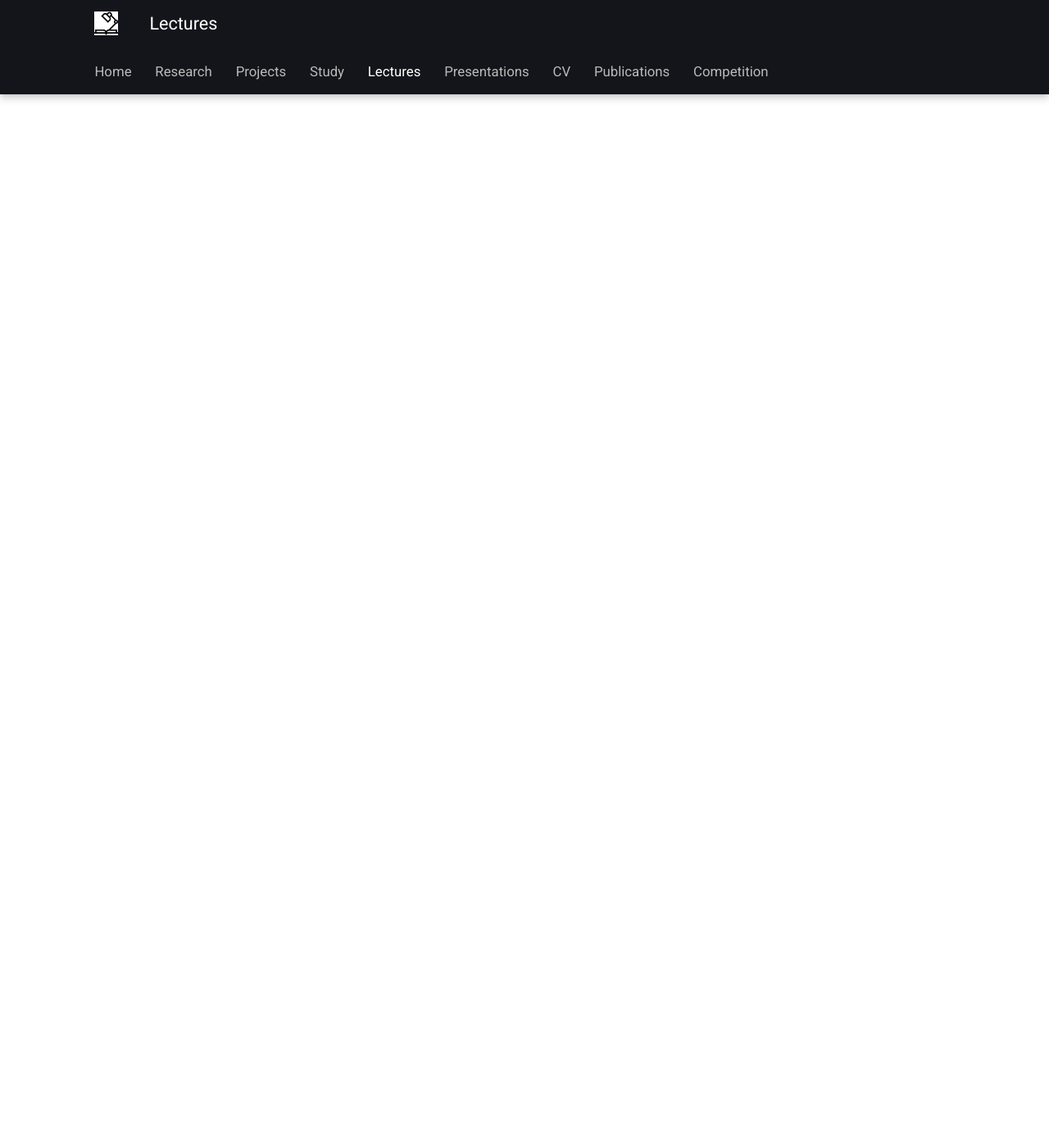
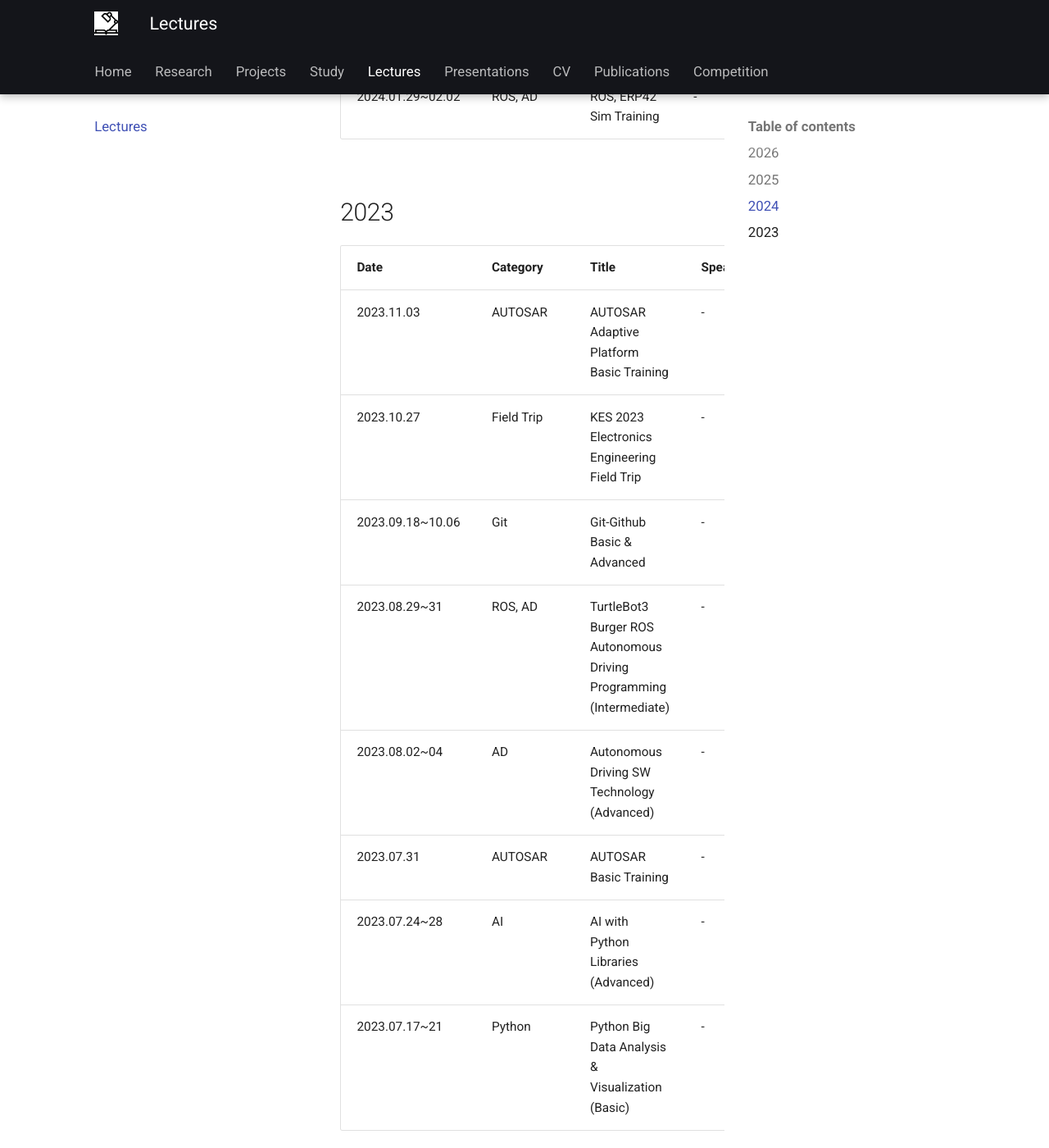
Before and after one commit to YSH-research/YSH-research.github.io, an MkDocs documentation site: the page built from docs/lecture.md, in a window 1280 px wide and 1400 px high, scrolled down 1179 px. Shown: the whole window at 82% size. Built offline with MkDocs 1.6.1 and Material for MkDocs 9.7.7, drawn with Linux system fonts in a browser that asks for light colours; some of the changed text lies outside the part shown.

Commit message:
Add 2023-2024 CBNU extracurricular programs to lecture.md

```diff
--- a/docs/lecture.md
+++ b/docs/lecture.md
@@ -18,3 +18,24 @@
 | Date | Category | Title | Speaker | Organization |
 |------|----------|-------|---------|--------------|
 | | | | | |
+
+## 2024
+
+| Date | Category | Title | Speaker | Organization |
+|------|----------|-------|---------|--------------|
+| 2024.02.23 | AI | Dev-AI Basic | - | CBNU |
+| 2024.02.05~07 | AI, AD | AWS DeepRacer AI & Autonomous Driving | - | CBNU |
+| 2024.01.29~02.02 | ROS, AD | ROS, ERP42 Sim Training | - | CBNU |
+
+## 2023
+
+| Date | Category | Title | Speaker | Organization |
+|------|----------|-------|---------|--------------|
+| 2023.11.03 | AUTOSAR | AUTOSAR Adaptive Platform Basic Training | - | CBNU |
+| 2023.10.27 | Field Trip | KES 2023 Electronics Engineering Field Trip | - | CBNU |
+| 2023.09.18~10.06 | Git | Git-Github Basic & Advanced | - | CBNU |
+| 2023.08.29~31 | ROS, AD | TurtleBot3 Burger ROS Autonomous Driving Programming (Intermediate) | - | CBNU |
+| 2023.08.02~04 | AD | Autonomous Driving SW Technology (Advanced) | - | CBNU |
+| 2023.07.31 | AUTOSAR | AUTOSAR Basic Training | - | CBNU |
+| 2023.07.24~28 | AI | AI with Python Libraries (Advanced) | - | CBNU |
+| 2023.07.17~21 | Python | Python Big Data Analysis & Visualization (Basic) | - | CBNU |
```
Also changed, not shown: docs/Lectures/2023-2024-CBNU-Extracurricular-Programs.md (deleted, +0 -30 lines).
